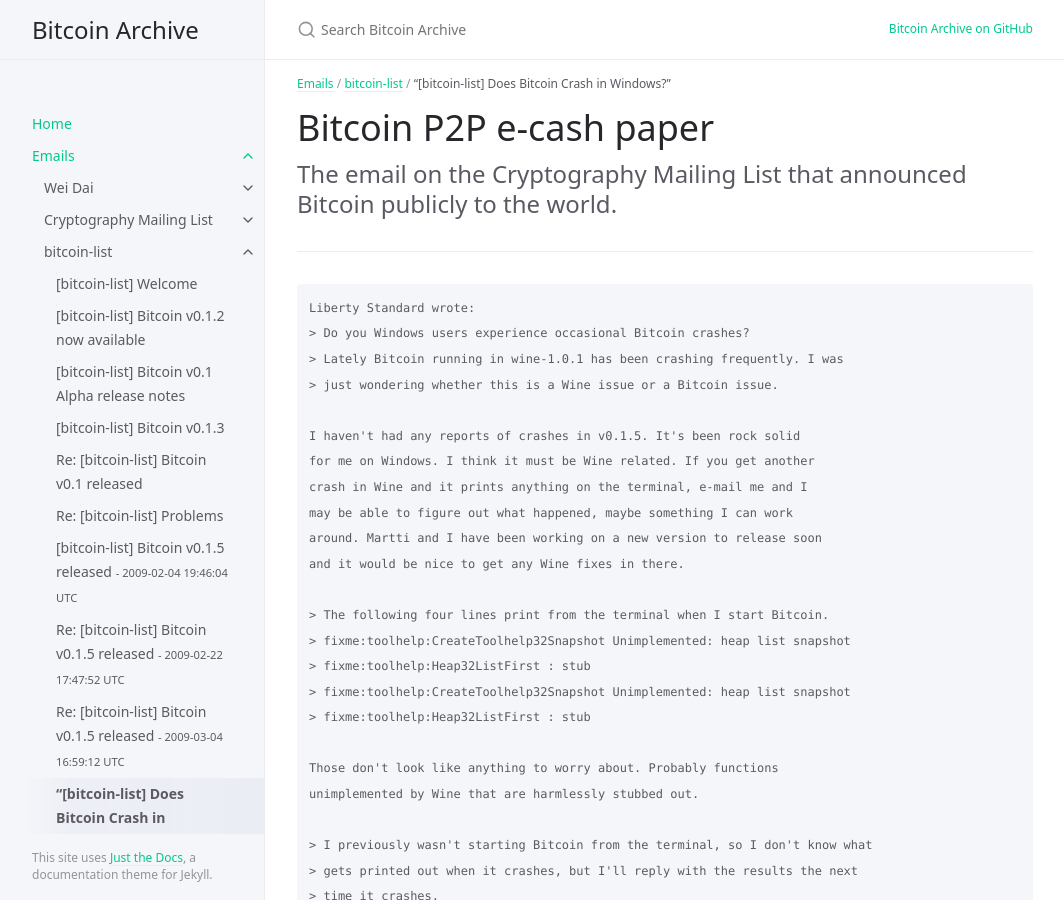
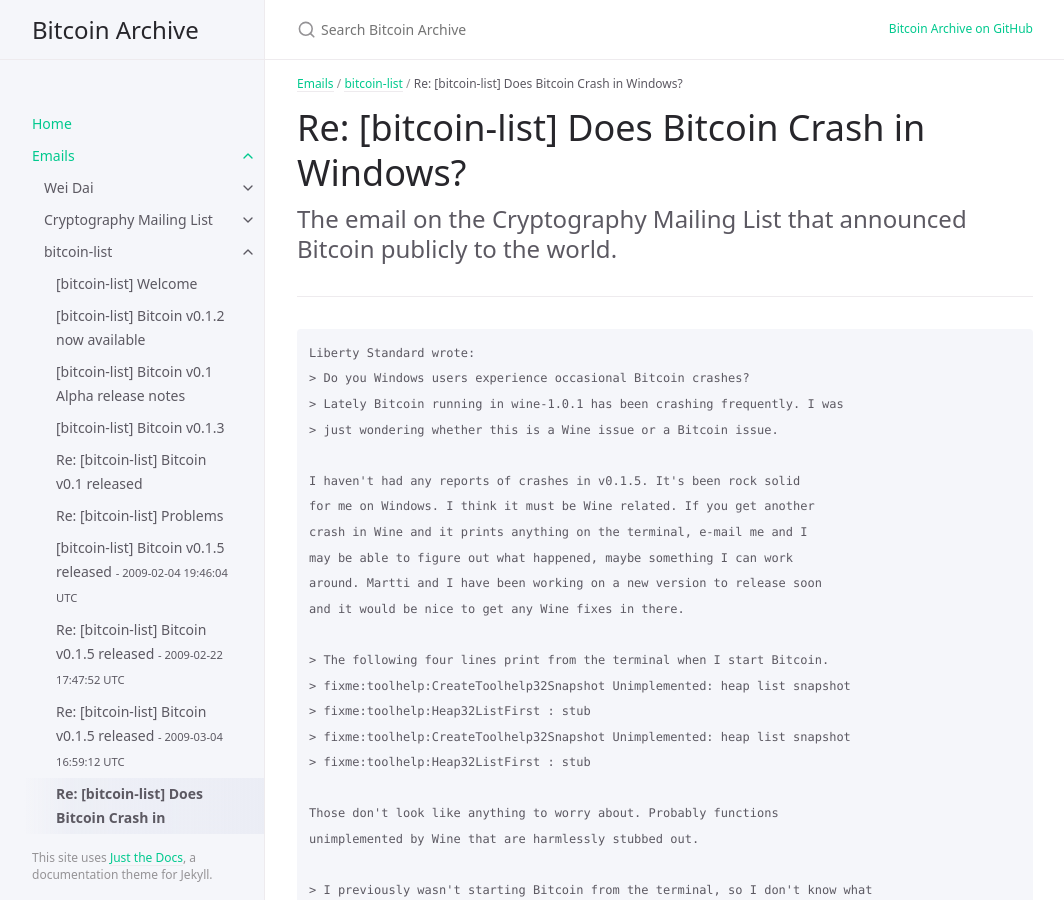
Before and after one commit to wakgill/bitcoin-archive, a Jekyll site: the page built from docs/emails/bitcoin-list/10.md, in a window 1280 px wide and 900 px high. Shown: the whole window, without its empty margins (107-1171 px from the left). Built offline with Jekyll 4.4.1, drawn with Linux system fonts in a browser that asks for light colours.

Commit message:
Update and rename 11.md to 10.md

```diff
--- a/docs/emails/bitcoin-list/11.md
+++ b/docs/emails/bitcoin-list/10.md
@@ -1,12 +1,13 @@
 ---
 layout: default
-title: “[bitcoin-list] Does Bitcoin Crash in Windows?”
+title: 'Re: [bitcoin-list] Does Bitcoin Crash in Windows?'
 grand_parent: Emails
 parent: bitcoin-list
-nav_order: 11
+nav_order: 10
+date: 2009-10-23 23:57:51 UTC
 ---
 
-# Bitcoin P2P e-cash paper
+# Re: [bitcoin-list] Does Bitcoin Crash in Windows?
 
 The email on the Cryptography Mailing List that announced Bitcoin publicly to the world.
 {: .fs-6 .fw-300 }
```
